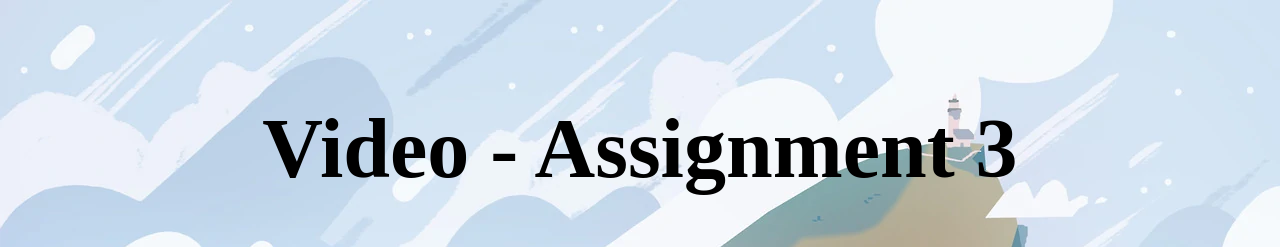
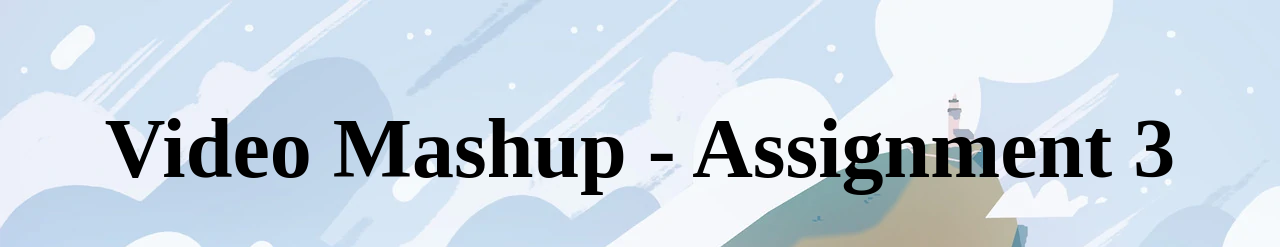
Before and after one commit to mrSosa16/mrSosa16.github.io, a plain HTML site: page assignment3.html in a window 1280 px wide. Shown: the top 247 px of the page. Drawn offline with Linux system fonts and the light colour scheme.

Commit message:
Update assignment3.html

```diff
--- a/assignment3.html
+++ b/assignment3.html
@@ -16,6 +16,6 @@
 
 <body>
   <br><br>
-  <h1>Video - Assignment 3</h1>
+  <h1>Video Mashup - Assignment 3</h1>
 
 <iframe width="560" height="315" src="https://www.youtube.com/embed/ZJjFOOt-zac" frameborder="0" allow="accelerometer; autoplay; encrypted-media; gyroscope; picture-in-picture" allowfullscreen></iframe>
```
